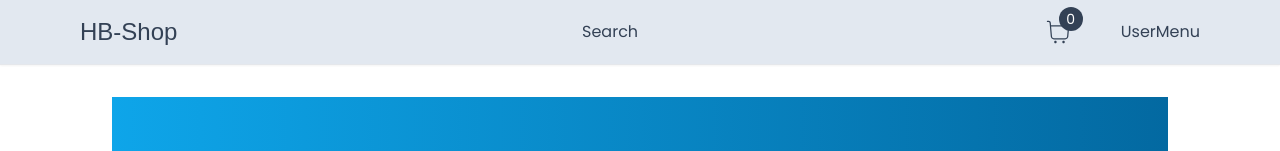
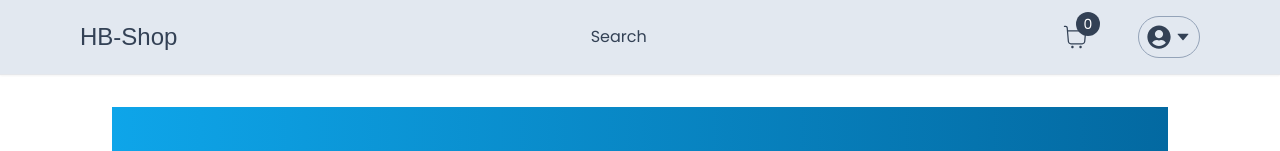
Before and after one commit to habib-hb/E-commerce--Next-, a Next.js app in the folder my-store/: page / in a window 1280 px wide. Shown: the top 151 px of the page. Built offline with nearby package versions, Linux system fonts and the light colour scheme; a web font is replaced by a local one.

Commit message:
changes :)

```diff
--- /dev/null
+++ b/my-store/app/components/nav/BackDrop.tsx
@@ -0,0 +1,25 @@
+interface BackDropProps {
+    onClick:() => void;
+}
+
+
+const BackDrop:React.FC<BackDropProps> = ({
+    onClick
+})=>{
+    return (
+        <div onClick={onClick} className="
+            z-20
+            bg-slate-200
+            opacity-50
+            w-screen
+            h-screen
+            fixed
+            top-0
+            left-0
+        ">
+
+        </div>
+    )
+}
+
+export default BackDrop;
--- /dev/null
+++ b/my-store/app/components/nav/MenuItem.tsx
@@ -0,0 +1,18 @@
+interface MenuItemProps {
+    children: React.ReactNode;
+    onClick:()=> void;
+}
+
+const MenuItem: React.FC<MenuItemProps> = ({children , onClick})=>{
+
+    return (
+        <div onClick={onClick}
+            className="px-4 py-3 hover:bg-neutral-100 transition"
+        >
+            {children}
+        </div>
+    );
+
+};
+
+export default MenuItem;
--- a/my-store/app/components/nav/NavBar.tsx
+++ b/my-store/app/components/nav/NavBar.tsx
@@ -2,6 +2,7 @@
 import Container from "../Container";
 import {Redressed} from "next/font/google"
 import CartCount from "./CartCount";
+import UserMenu from "./UserMenu";
 
 const redressed = Redressed({subsets:["latin"], weight: ["400"]});
 
@@ -22,7 +23,7 @@
                         <div className="hidden md:block">Search</div>
                         <div className="flex items-center gap-8 md:gap-12">
                             <CartCount/>
-                            <div>UserMenu</div>
+                            <UserMenu/>
                         </div>
                     </div>
                 </Container>
--- /dev/null
+++ b/my-store/app/components/nav/UserMenu.tsx
@@ -0,0 +1,91 @@
+"use client";
+
+import { useCallback , useState } from "react";
+
+import Avatar from "../Avatar";
+
+import { AiFillCaretDown } from "react-icons/ai";
+import Link from "next/link";
+import MenuItem from "./MenuItem";
+import { signOut } from "next-auth/react";
+import BackDrop from "./BackDrop";
+
+const UserMenu = ()=> {
+
+    const [isOpen , setIsOpen] = useState(false);
+
+    const toggleOpen = useCallback(()=>{
+        setIsOpen((prev) => !prev)
+    }, [])
+
+    return (
+    <>
+    <div className="relative z-30">
+        <div onClick={toggleOpen}
+         className="
+            p-2
+            border-[1px]
+            border-slate-400
+            flex
+            flex-row
+            items-center
+            gap-1
+            rounded-full
+            cursor-pointer
+            hover:shadow-md
+            transition
+            text-slate-700
+         "
+        >
+            <Avatar />
+            <AiFillCaretDown/>
+        </div>
+        {isOpen && (
+            <div className="
+                absolute
+                rounded-md
+                shadow-md
+                w-[170px]
+                bg-white
+                overflow-hidden
+                right-0
+                top-12
+                text-sm
+                flex
+                flex-col
+                cursor-pointer
+
+            ">
+                <div>
+                    <Link href="/orders">
+                    <MenuItem onClick={toggleOpen}>Your Orders</MenuItem>
+                    </Link>
+
+                    <Link href="/admin">
+                    <MenuItem onClick={toggleOpen}>Admin Dashboard</MenuItem>
+                    </Link>
+
+                    <MenuItem onClick={()=>{
+                        toggleOpen();
+                        signOut();
+                        }}>Logout</MenuItem>
+
+                </div>
+                <div>
+                <Link href="/login">
+                    <MenuItem onClick={toggleOpen}>Your Orders</MenuItem>
+                    </Link>
+
+                    <Link href="/register">
+                    <MenuItem onClick={toggleOpen}>Register</MenuItem>
+                    </Link>
+                </div>
+            </div>
+        )}
+    </div>
+    {isOpen ? <BackDrop onClick={toggleOpen}/> : null }
+    </>
+    );
+};
+
+export default UserMenu;
--- a/my-store/app/login/LoginForm.tsx
+++ b/my-store/app/login/LoginForm.tsx
@@ -7,6 +7,9 @@
 import Button from "../components/Button";
 import Link from "next/link";
 import { AiOutlineGoogle } from "react-icons/ai";
+import { signIn } from "next-auth/react";
+import { useRouter } from "next/navigation";
+import toast from "react-hot-toast";
 
 
 const LoginForm = () => {
@@ -18,11 +21,30 @@
             email: "",
             password: "",
         }
-    })
+    });
+
+    const router = useRouter()
+
 
     const onSubmit:SubmitHandler<FieldValues> = (data)=>{
         setIsLoading(true)
-        console.log(data)
+        signIn('credentials', {
+            ...data,
+            redirect: false
+        }).then((callback) => {
+
+            setIsLoading(false)
+
+            if(callback?.ok){
+                router.push("/cart");
+                router.refresh();
+                toast.success('Logged In')
+            }
+
+            if(callback?.error){
+                toast.error(callback.error)
+            }
+        } );
     };
 
     return (
--- a/my-store/pages/api/auth/[...nextauth].ts
+++ b/my-store/pages/api/auth/[...nextauth].ts
@@ -4,11 +4,9 @@
 import { PrismaAdapter } from "@next-auth/prisma-adapter";
 import prisma from "@/libs/prismadb"//prisma is a rename of the 'client' component
 import bcrypt from 'bcrypt';
+import { AuthOptions } from "next-auth";
 
-
-
-
-export default NextAuth({
+export const authOptions: AuthOptions = {
     adapter: PrismaAdapter(prisma),
     providers: [
         GoogleProvider({
@@ -64,4 +62,7 @@
         strategy: "jwt",
     },
     secret: process.env.NEXTAUTH_SECRET,
-});
+}
+
+
+export default NextAuth(authOptions);
```
Also changed, not shown: 1 other file (tests, documents, lock files or other folders).
